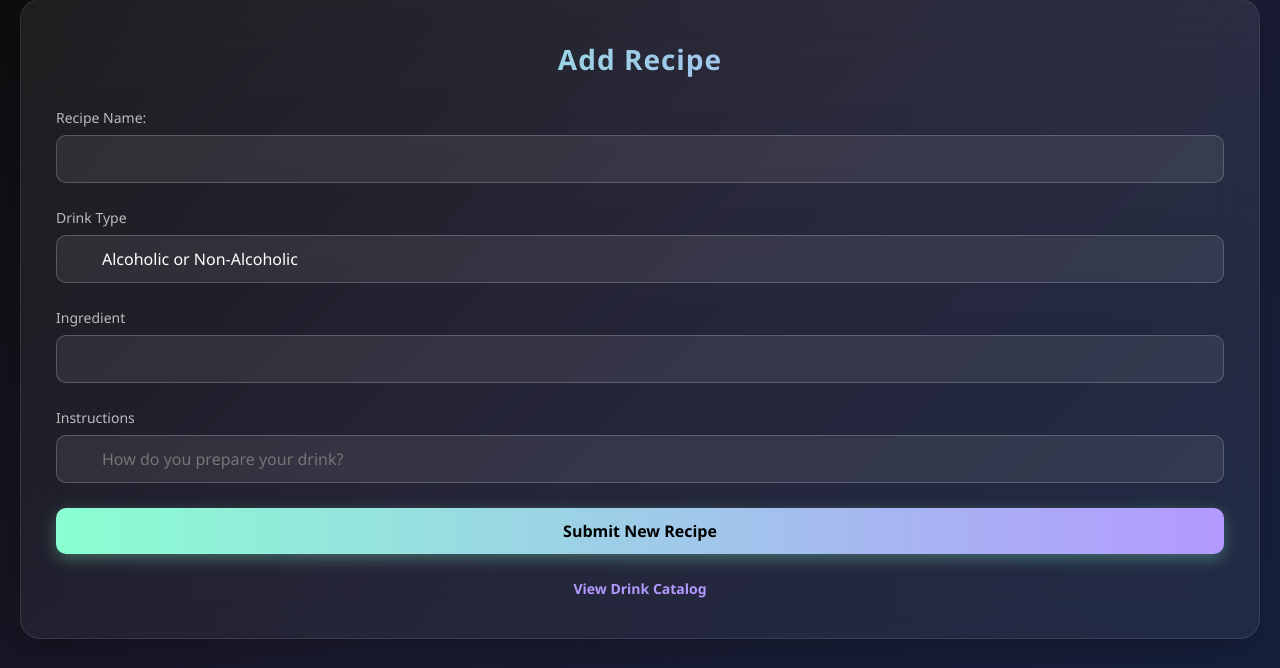
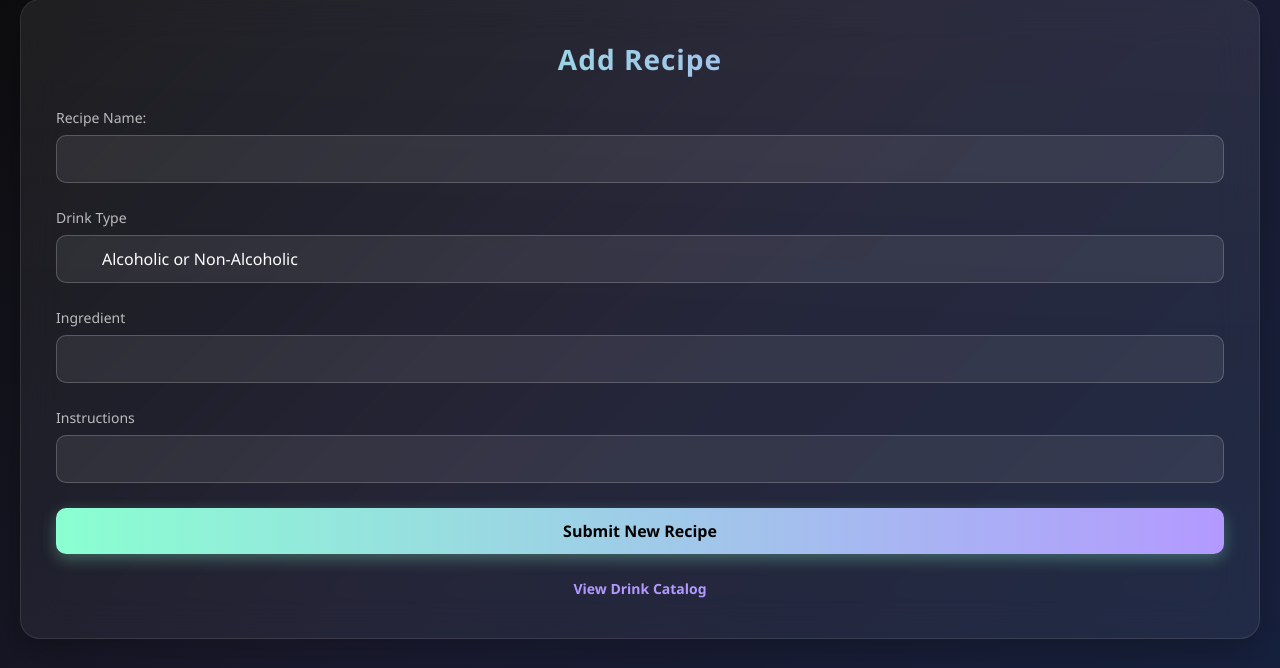
Before and after one commit to esm33/tryhardtonotfail, a PHP site: page /sample/add_recipe_form.php in a window 1280 px wide. Shown: the part 81-749 px from the top of the page. Run offline with PHP 8.4, Linux system fonts and the light colour scheme.

Commit message:
one typo

```diff
--- a/sample/add_recipe_form.php
+++ b/sample/add_recipe_form.php
@@ -87,22 +87,22 @@
 			<form id="add_recipe_form">
 				<div class="input-group">
 					<label for="recipe_name">Recipe Name: </label>
-					<input type="text" id="recipe_name" name="rname" placeholder="" required />
+					<input type="text" id="recipe_name" name="rname" required />
 				</div>
 
 				<div class="input-group">
 					<label for="drink_type">Drink Type</label>
-					<input type="text" id="drink_type" name="dtype" placeholder="" value="Alcoholic or Non-Alcoholic" required/><br>
+					<input type="text" id="drink_type" name="dtype" value="Alcoholic or Non-Alcoholic" required/><br>
 				</div>
 
 				<div class="input-group">
 					<label for="drink_ingredient">Ingredient</label>
-					<input type="text" name="drink_ingredient" name="d_ingredient" placeholder="" required/><br>
+					<input type="text" id="drink_ingredient" name="d_ingredient" required/><br>
 				</div>
 
 				<div class="input-group">
 					<label for="drink_instructions">Instructions</label>
-					<input type="text" name="drink_instructions" name="d_instructions" placeholder="How do you prepare your drink?" required/><br>
+					<input type="text" name="drink_instructions" name="d_instructions" required/><br>
 				</div>
 
 				<button type="button" onclick="getRecipeInfo()" class="btn">Submit New Recipe</button>
```
